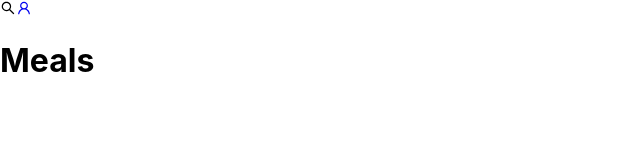
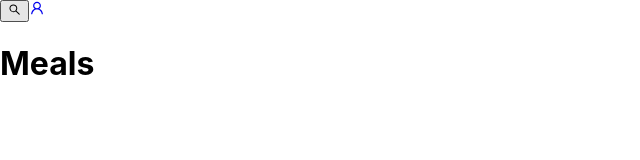
Before and after one commit to Ruan-Portella/Recipes_App, a React (Create React App) app: page /meals in a window 1280 px wide. Shown: the top 160 px of the page, without its empty margins (0-640 px from the left). Built offline with nearby package versions, Linux system fonts and the light colour scheme.

Commit message:
feat: Requisito 09 concluido

```diff
--- a/src/components/Header.jsx
+++ b/src/components/Header.jsx
@@ -1,17 +1,31 @@
 import { AiOutlineSearch, AiOutlineUser } from 'react-icons/ai';
 import { Link } from 'react-router-dom';
 import PropTypes from 'prop-types';
+import { useState } from 'react';
 
 function Header({ title, icons }) {
+  const [isEnable, setIsEnable] = useState(false);
   return (
     <header>
       {icons ? (
-        <i data-testid="search-top-btn" src="searchIcon"><AiOutlineSearch /></i>
+        <i
+          data-testid="search-top-btn"
+          src="searchIcon"
+        >
+          <button
+            data-testid="search-btn"
+            onClick={ () => setIsEnable(!isEnable) }
+          >
+            <AiOutlineSearch />
+          </button>
+
+        </i>
       ) : null}
       <Link to="/profile">
         <i data-testid="profile-top-btn" src="profileIcon"><AiOutlineUser /></i>
       </Link>
       <h1 data-testid="page-title">{ title }</h1>
+      {isEnable && <input data-testid="search-input" />}
     </header>
   );
 }
```
Also changed, not shown: 1 other file (tests, documents, lock files or other folders).
